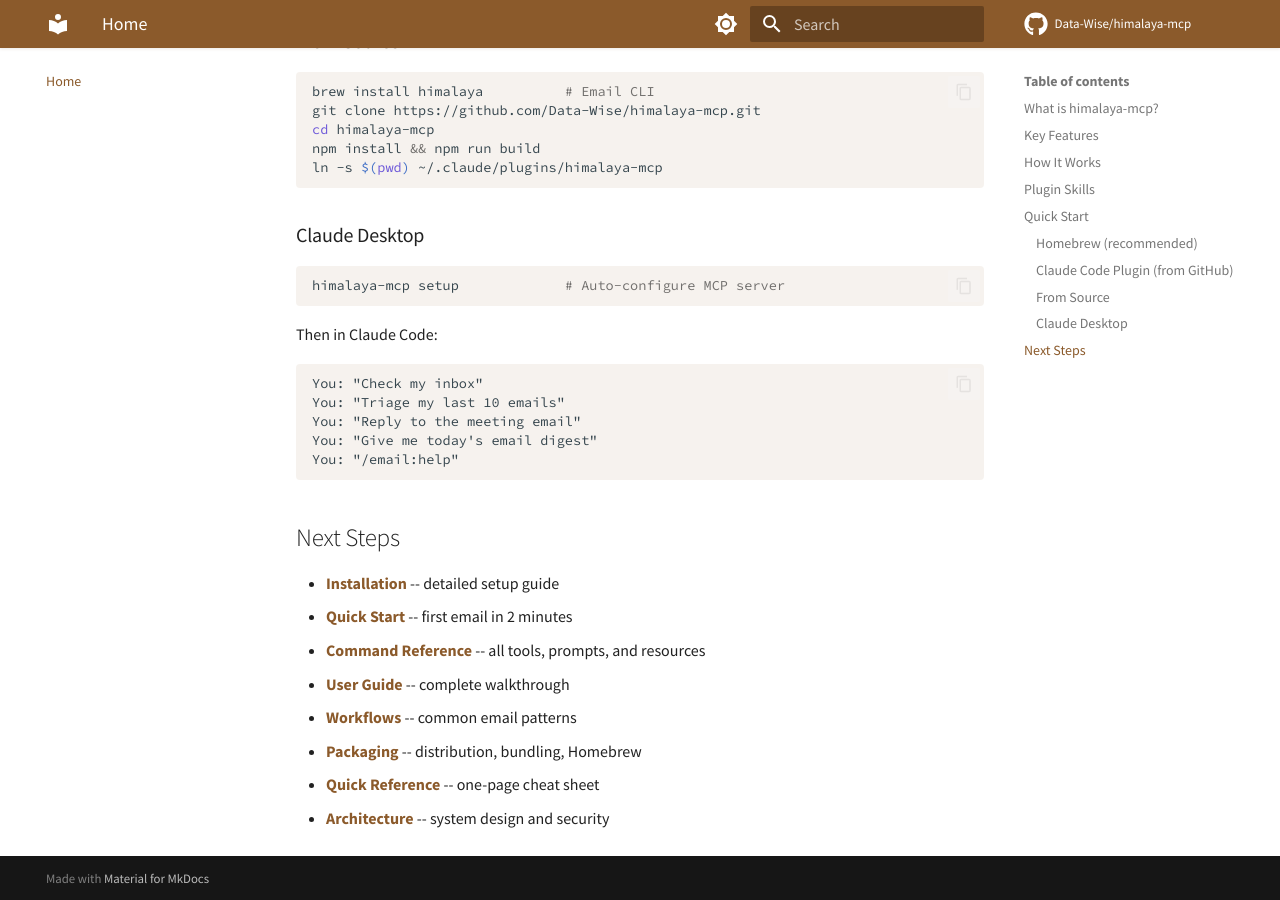
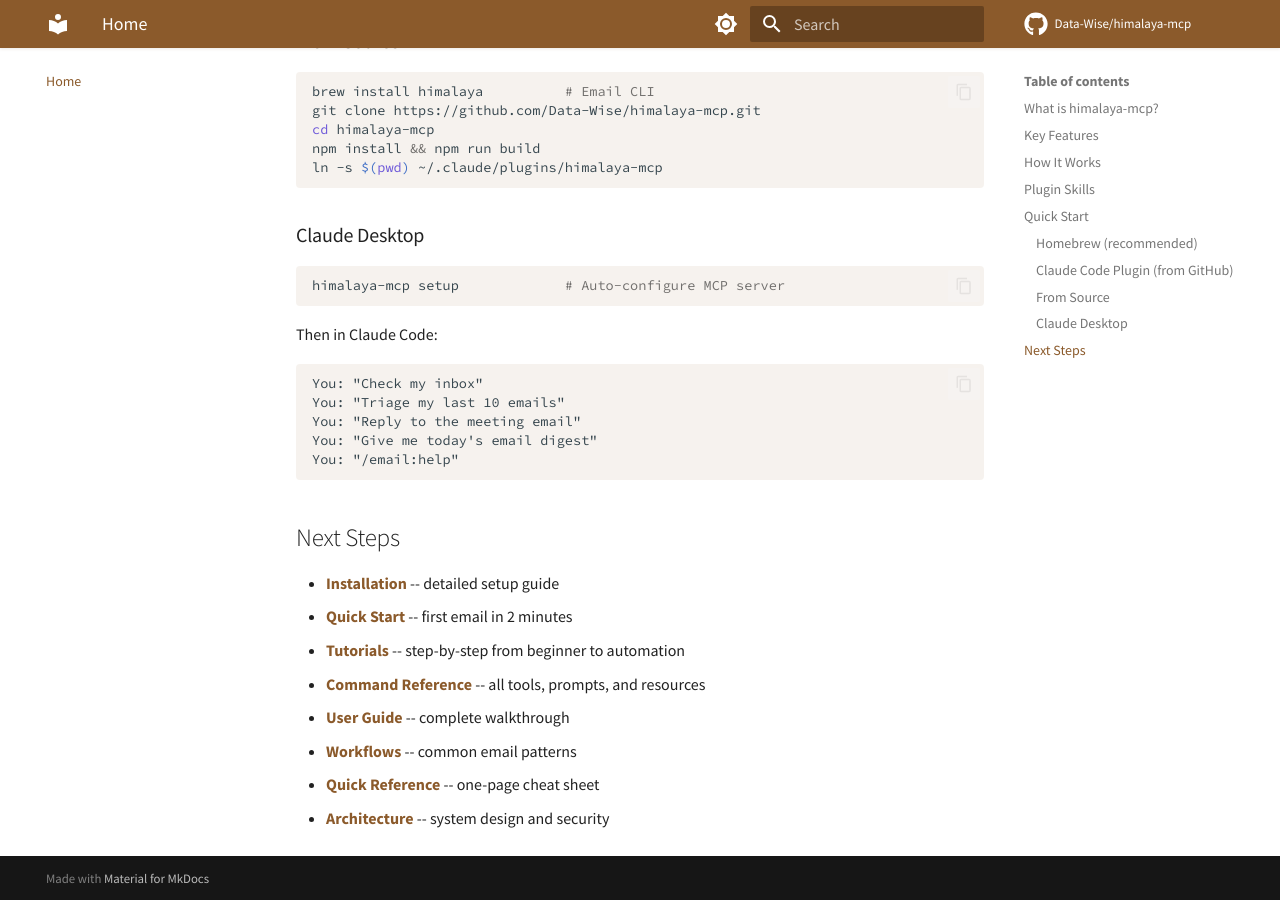
Before and after one commit to Data-Wise/himalaya-mcp, an MkDocs documentation site: the page built from docs/index.md, in a window 1280 px wide and 900 px high, scrolled down 2216 px. Built offline with MkDocs 1.6.1 and Material for MkDocs 9.7.7, drawn with Linux system fonts in a browser that asks for light colours; emoji names are drawn with the system emoji font; comment, search, counter and statistics services are not loaded.

Commit message:
docs: add tutorials links to index, installation, and quickstart
- index.md: add Tutorials to Next Steps section
- installation.md: add What's Next section pointing to tutorials
- quickstart.md: add Tutorials to Next Steps

Co-Authored-By: Claude Opus 4.6 <noreply@anthropic.com>

```diff
--- a/docs/index.md
+++ b/docs/index.md
@@ -140,9 +140,9 @@ You: "/email:help"
 
 - **[Installation](getting-started/installation.md)** -- detailed setup guide
 - **[Quick Start](getting-started/quickstart.md)** -- first email in 2 minutes
+- **[Tutorials](tutorials/index.md)** -- step-by-step from beginner to automation
 - **[Command Reference](reference/commands.md)** -- all tools, prompts, and resources
 - **[User Guide](guide/guide.md)** -- complete walkthrough
 - **[Workflows](guide/workflows.md)** -- common email patterns
-- **[Packaging](guide/packaging.md)** -- distribution, bundling, Homebrew
 - **[Quick Reference](reference/refcard.md)** -- one-page cheat sheet
 - **[Architecture](reference/architecture.md)** -- system design and security
```
Also changed, not shown: docs/getting-started/installation.md (+4 -0 lines), docs/getting-started/quickstart.md (+1 -0 lines).
